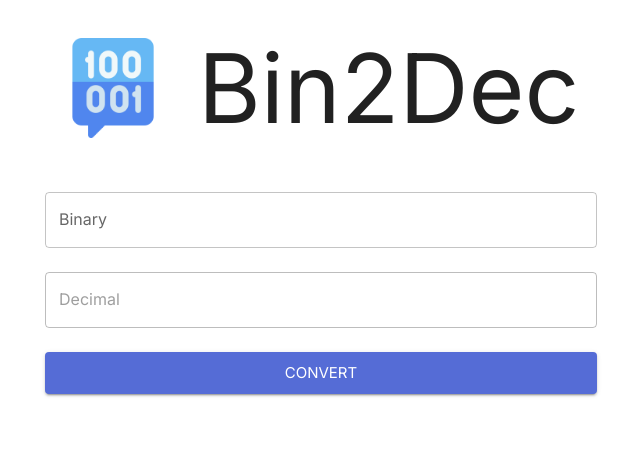
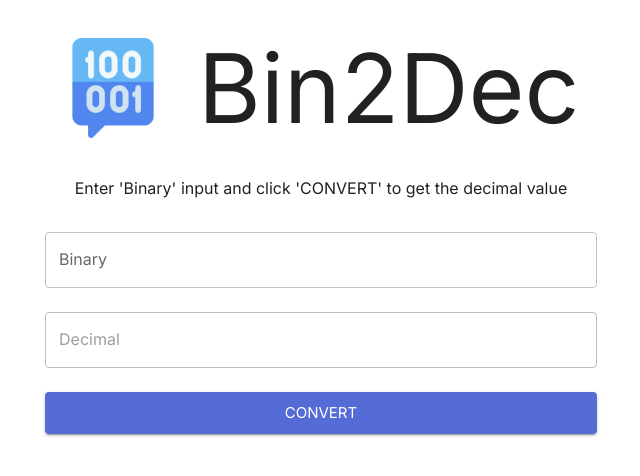
Before and after one commit to sarmaakondi/bin2dec, a React (Vite) app: page / in a window 1280 px wide. Shown: the top 476 px of the page, without its empty margins (319-959 px from the left). Built offline with nearby package versions, Linux system fonts and the light colour scheme.

Commit message:
Add instruction(s)

```diff
--- a/src/App.jsx
+++ b/src/App.jsx
@@ -42,12 +42,17 @@ export default function App() {
                 justifyContent="space-around"
             >
                 <img src={LogoIcon} alt="logo icon" style={{ width: 100 }} />
-                <Typography variant="h1" align="center">
-                    Bin2Dec
+                <Typography variant="h1">Bin2Dec</Typography>
+            </Box>
+
+            <Box mt={4} textAlign="center">
+                <Typography variant="p">
+                    Enter 'Binary' input and click 'CONVERT' to get the decimal
+                    value
                 </Typography>
             </Box>
 
-            <Box mt={4}>
+            <Box mt={2}>
                 <TextField
                     label="Binary"
                     variant="outlined"
```
